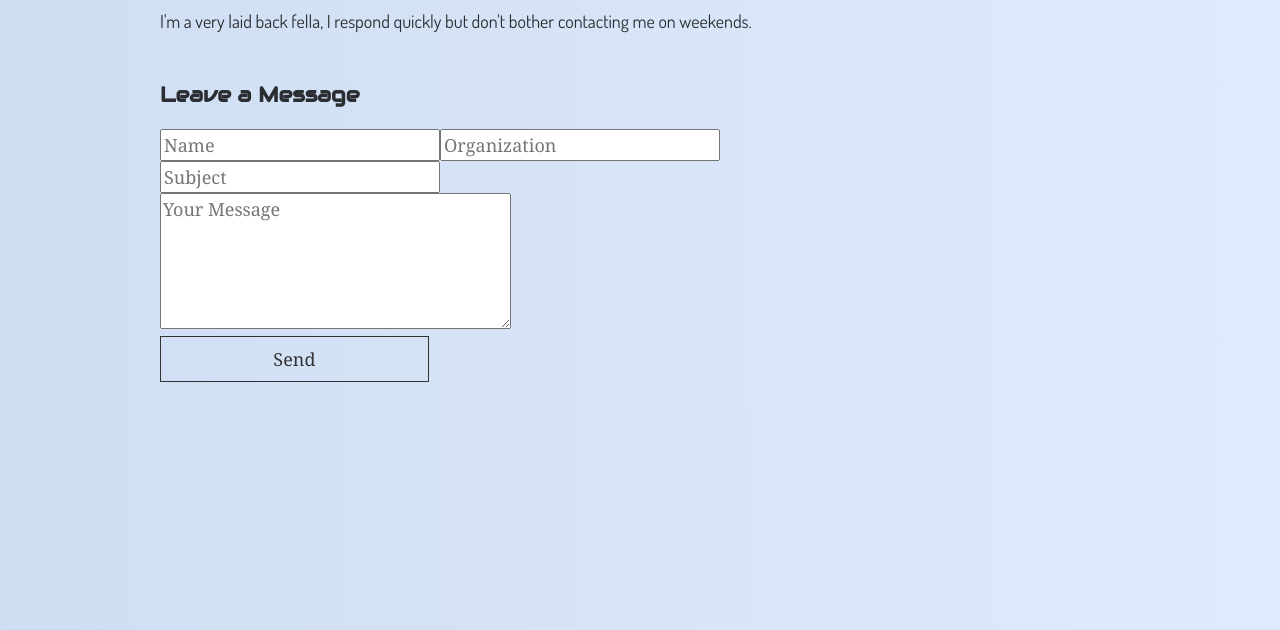
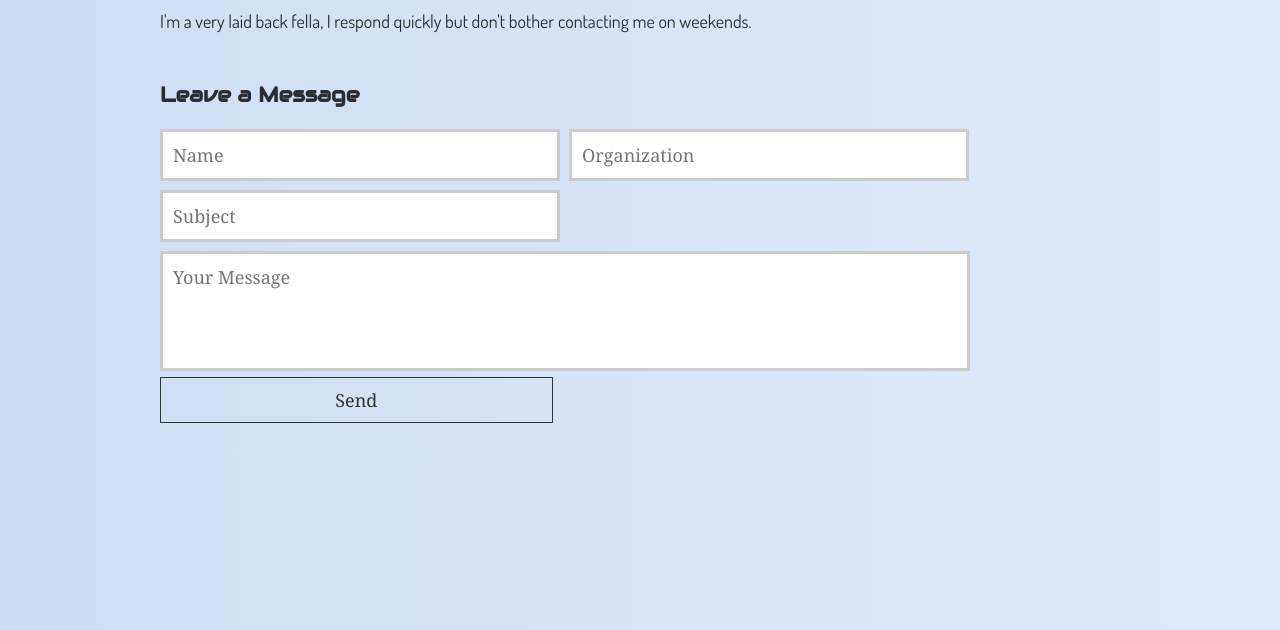
Before and after one commit to Emmanuel-Melon/emmanuelgatwech, a Gatsby site: page /contact in a window 1280 px wide. Shown: the part 170-800 px from the top of the page. Built offline with nearby package versions, Linux system fonts and the light colour scheme; Gatsby itself is replaced by a stand-in of ours.

Commit message:
modified themes

```diff
--- a/src/components/ProjectSummary.js
+++ b/src/components/ProjectSummary.js
@@ -13,7 +13,7 @@ const ProjectSummary = ({ project }) => {
         </h3>
         <p>{project.summary}</p>
         <div className="options">
-          {!project.private ? (
+          { project.demoAvailable ? (
             <button>
               <a href={project.demo} target="_blank">
                 View Demo
@@ -26,7 +26,7 @@ const ProjectSummary = ({ project }) => {
               </a>
             </button>
           )}
-          {!project.private ? (
+          { project.sourceAvailable ? (
             <button>
               <a href={project.code} target="_blank">
                 Source Code
--- a/src/components/contact.module.css
+++ b/src/components/contact.module.css
@@ -16,6 +16,20 @@
   justify-content: space-between;
 }
 
-.user > input[type="text"] {
-  margin: 0.5em;
+.message {
+  outline: none;
+  resize: none;
+  width: 810px;
+  height: 120px;
+  border: 3px solid #cccccc;
+  padding: 10px;
 }
+
+.user input[type="text"], .subject {
+  margin-right: 0.5em;
+  width: 400px;
+  margin-bottom: 0.5em;
+  outline: none;
+  border: 3px solid #cccccc;
+  padding: 10px;
+}
--- a/src/components/header.js
+++ b/src/components/header.js
@@ -32,9 +32,8 @@ const Header = ({ siteTitle }) => (
         </Link>
       </h1>
       <div style={{ display: `flex`, alignItems: `center` }}>
-        <Link to="/projects/">👨🏾‍💻 Projects</Link>
-        <Link to="/contact/">📞 Contact</Link>
-        <Link to="/projects/">Resume</Link>
+        <Link to="/projects/"> Projects</Link>
+        <Link to="/contact/">Contact</Link>
       </div>
     </div>
   </header>
```
Also changed, not shown: src/styles/global.css (line endings or trailing spaces).
